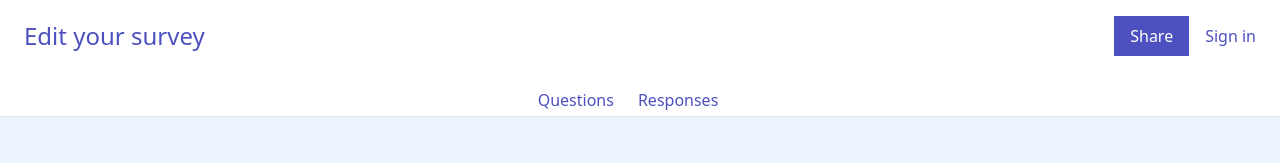
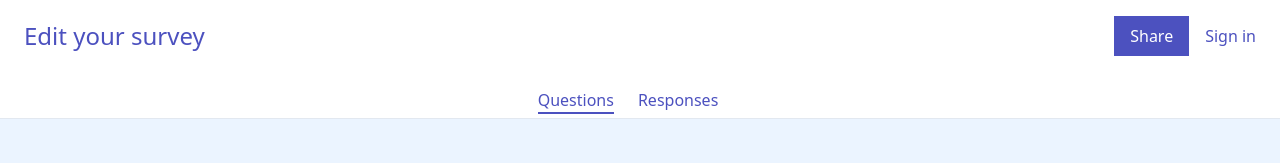
Before and after one commit to ricardorojass/survey-system, a React app: page /surveys/1/edit in a window 1280 px wide. Shown: the top 163 px of the page. Built offline with nearby package versions, Linux system fonts and the light colour scheme; no server answers.

Commit message:
Fix: Fix build, fix react import && add questions respones active link

```diff
--- a/client/pages/ResponsesView.tsx
+++ b/client/pages/ResponsesView.tsx
@@ -1,4 +1,4 @@
-import React from 'React'
+import React from 'react'
 import { RouteComponentProps } from 'react-router-dom'
 
 import { ResponsesSubmitted  } from '../types'
--- a/client/pages/SurveyEditView.tsx
+++ b/client/pages/SurveyEditView.tsx
@@ -2,51 +2,60 @@ import React, { useEffect, useState } from "react"
 import HeaderEdit from '../components/HeaderEdit';
 import QuestionsView from './QuestionsView'
 import ResponsesView from './ResponsesView'
+import { RouteComponentProps } from "react-router-dom";
 
-const SurveyEditView = (props) => {
-  const [active, setActive] = useState('questions')
-  const questionsTab = 'questions'
-  const responsesTab = 'responses'
-
-  // useEffect(() => {
-
-  // })
-
-  const handleTabs = (tab: string) => {
-    setActive(tab)
+interface State {
+  activeTab?: string
+  error?: any
 }
 
+interface Props {
+  id?: string
+}
+
+export default class SurveyEditView extends React.Component<RouteComponentProps<Props>, State> {
+  questionsTab = 'questions'
+  responsesTab = 'responses'
+
+  constructor(props: RouteComponentProps<Props>) {
+    super (props)
+    this.state = { activeTab: this.questionsTab }
+  }
+
+  render() {
+    const { activeTab } = this.state
     return (
       <>
         <HeaderEdit />
         <nav className="bg-white">
-        <ul className="flex justify-center pt-4 pb-1 border-b">
+          <ul className="flex justify-center pt-4 pb-1 border-b tab">
             <li className="mr-6">
-            <a
-              className="text-indigo-700 hover:text-indigo-800"
-              onClick={e => handleTabs('questions')}
-              href="#questions">
+              <button
+                className={`text-indigo-700 ${activeTab === this.questionsTab ? 'active' : null}`}
+                onClick={e => this.handleTabs('questions')}>
                   Questions
-            </a>
+              </button>
             </li>
             <li className="mr-6">
-            <a
-              className="text-indigo-700 hover:text-indigo-800"
-              onClick={e => handleTabs('responses')}
-              href="#responses">
+              <button
+                className={`text-indigo-700 ${activeTab === this.responsesTab ? 'active' : null}`}
+                onClick={e => this.handleTabs('responses')}>
                 Responses
-            </a>
+              </button>
             </li>
           </ul>
         </nav>
-      { active === questionsTab
+        { activeTab === this.questionsTab
           ?
-        <QuestionsView {...props}/>
+          <QuestionsView {...this.props}/>
           :
-        <ResponsesView {...props}/>
+          <ResponsesView {...this.props}/>
         }
       </>
     )
   }
 
-export default SurveyEditView
+  handleTabs = (tab: string) => {
+    this.setState({ activeTab: tab })
+  }
+}
--- a/client/styles/_common.scss
+++ b/client/styles/_common.scss
@@ -69,3 +69,13 @@ input, textarea {
     color: white;
   }
 }
+
+.tab {
+  button {
+    transition: 0.3s;
+  }
+  button.active {
+    border-bottom: solid theme('colors.indigo.700') 2px;
+    outline: none;
+  }
+}
```
Lines whose indentation alone changed are shown as unchanged.
